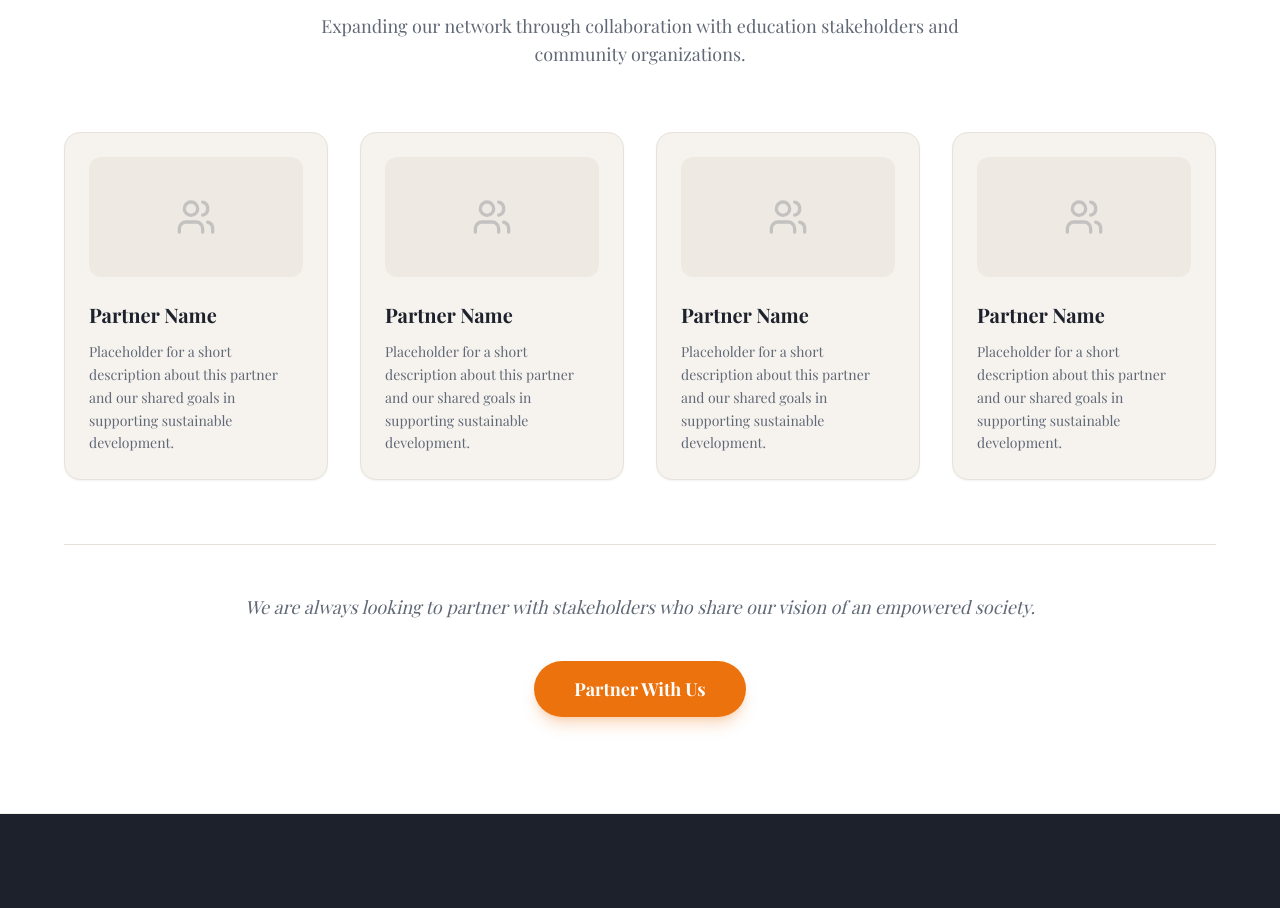
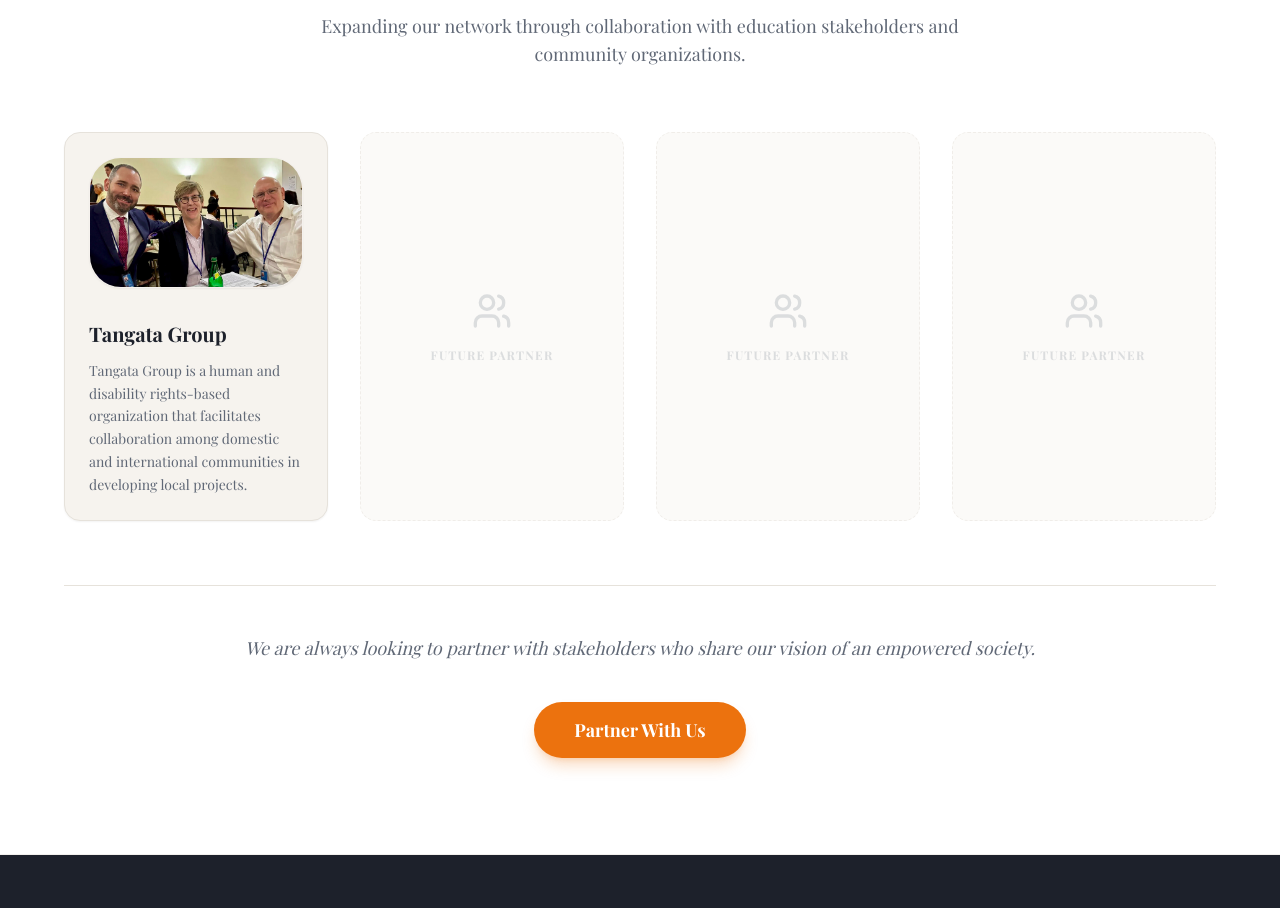
Before and after one commit to JosephOkumu/Gaford, a React (Vite) app in the folder frontend/: page /about in a window 1280 px wide. Shown: the part 4240-5148 px from the top of the page. Built offline with nearby package versions, Linux system fonts and the light colour scheme; a web font is replaced by a local one.

Commit message:
feat:add tangata group

```diff
--- a/frontend/src/pages/About.tsx
+++ b/frontend/src/pages/About.tsx
@@ -257,12 +257,12 @@
                                 transition={{ delay: i * 0.1 }}
                                 className="group bg-card border border-border/50 p-10 rounded-[2.5rem] shadow-sm hover:shadow-2xl transition-all duration-500"
                             >
-                                <div className="aspect-square rounded-[2rem] overflow-hidden mb-8 bg-muted relative border border-border/10">
+                                <div className="aspect-square rounded-[2rem] overflow-hidden mb-8 bg-muted relative border border-border/10 group-hover:border-primary/20 transition-all duration-500">
                                     {member.image ? (
                                         <img
                                             src={member.image}
                                             alt={member.name}
-                                            className="w-full h-full object-cover transition-transform duration-500 group-hover:scale-110"
+                                            className="w-full h-full object-cover transition-transform duration-700 group-hover:scale-105"
                                         />
                                     ) : (
                                         <div className="absolute inset-0 flex items-center justify-center text-muted-foreground/10">
@@ -302,22 +302,55 @@
                     </motion.div>
 
                     <div className="grid sm:grid-cols-2 lg:grid-cols-4 gap-8">
-                        {[1, 2, 3, 4].map((item) => (
+                        {[
+                            {
+                                name: "Tangata Group",
+                                image: "/Tangata.png",
+                                description: "Tangata Group is a human and disability rights-based organization that facilitates collaboration among domestic and international communities in developing local projects."
+                            },
+                        ].map((partner, index) => (
                             <motion.div
-                                key={item}
+                                key={index}
                                 initial={{ opacity: 0, y: 30 }}
                                 whileInView={{ opacity: 1, y: 0 }}
                                 viewport={{ once: true }}
-                                transition={{ delay: item * 0.1 }}
-                                className="bg-background p-6 rounded-2xl border border-border shadow-sm hover:shadow-md transition-all group"
+                                transition={{ delay: index * 0.1 }}
+                                className="bg-background p-6 rounded-2xl border border-border shadow-sm hover:shadow-md transition-all group h-full flex flex-col"
                             >
-                                <div className="aspect-video rounded-xl overflow-hidden mb-6 bg-muted flex items-center justify-center text-muted-foreground/30 group-hover:bg-primary/5 transition-colors">
-                                    <Users size={40} />
+                                <div className="w-full rounded-[2rem] overflow-hidden mb-8 border border-border/10 shadow-sm relative group-hover:shadow-xl transition-all duration-500 bg-background">
+                                    {partner.image ? (
+                                        <img
+                                            src={partner.image}
+                                            alt={partner.name}
+                                            className="w-full h-auto block transition-all duration-700 group-hover:scale-105"
+                                        />
+                                    ) : (
+                                        <div className="aspect-video flex items-center justify-center bg-muted/20">
+                                            <Users size={48} className="text-muted-foreground/10" />
+                                        </div>
+                                    )}
                                 </div>
-                                <h3 className="text-xl font-bold mb-3 text-foreground">Partner Name</h3>
-                                <p className="text-sm text-muted-foreground leading-relaxed">
-                                    Placeholder for a short description about this partner and our shared goals in supporting sustainable development.
+                                <h3 className="text-xl font-bold mb-3 text-foreground group-hover:text-primary transition-colors">
+                                    {partner.name}
+                                </h3>
+                                <p className="text-sm text-muted-foreground leading-relaxed font-medium">
+                                    {partner.description}
                                 </p>
+                            </motion.div>
+                        ))}
+
+                        {/* Additional placeholders to maintain layout if needed */}
+                        {[1, 2, 3].map((item) => (
+                            <motion.div
+                                key={`placeholder-${item}`}
+                                initial={{ opacity: 0, scale: 0.95 }}
+                                whileInView={{ opacity: 1, scale: 1 }}
+                                viewport={{ once: true }}
+                                transition={{ delay: (item + 1) * 0.1 }}
+                                className="bg-background/40 border border-dashed border-border/50 p-6 rounded-2xl flex flex-col items-center justify-center text-muted-foreground/20 min-h-[250px]"
+                            >
+                                <Users size={40} />
+                                <p className="mt-4 text-xs font-bold uppercase tracking-widest">Future Partner</p>
                             </motion.div>
                         ))}
                     </div>
```
Also changed, not shown: frontend/public/Tangata.png (added).
